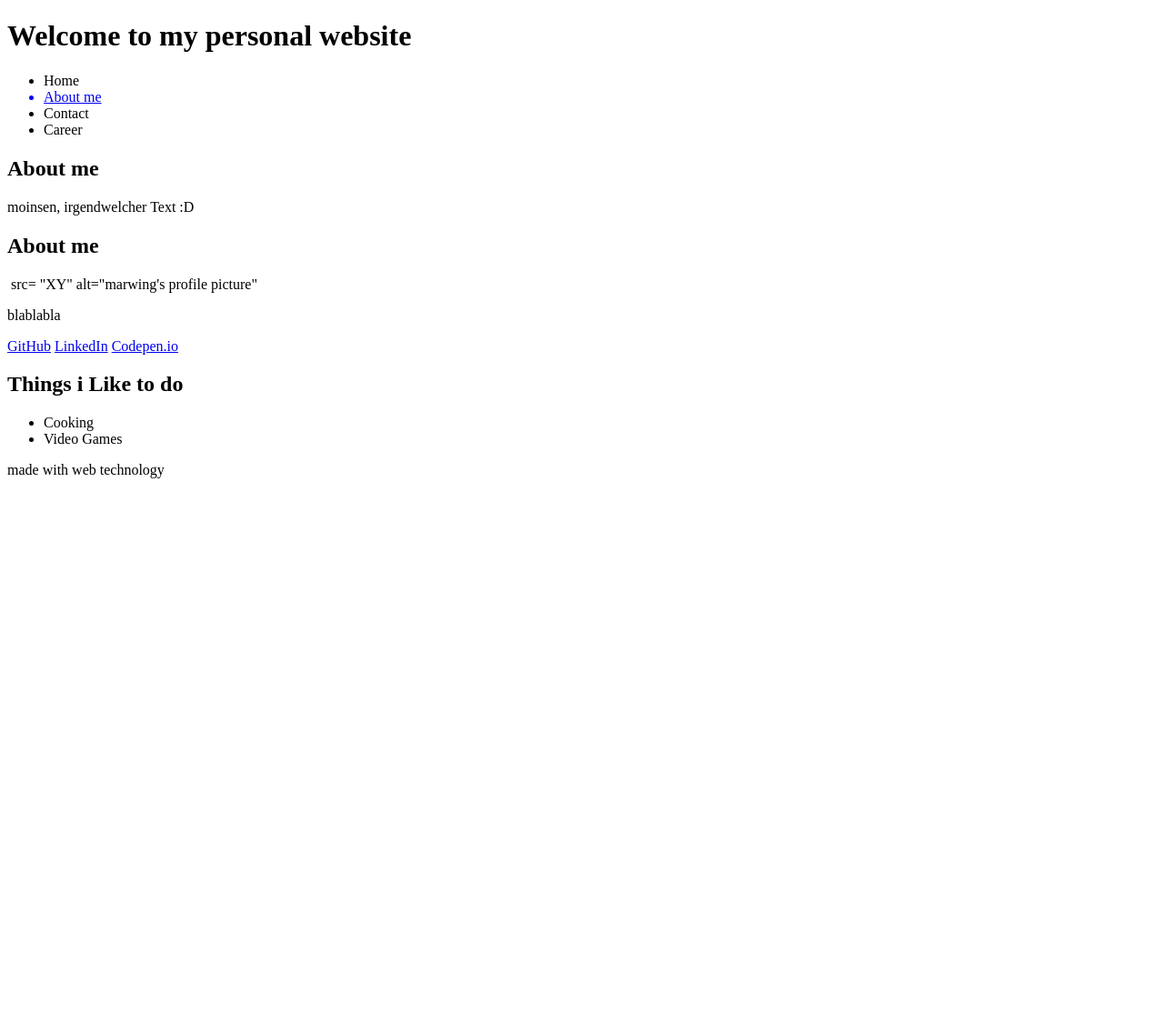
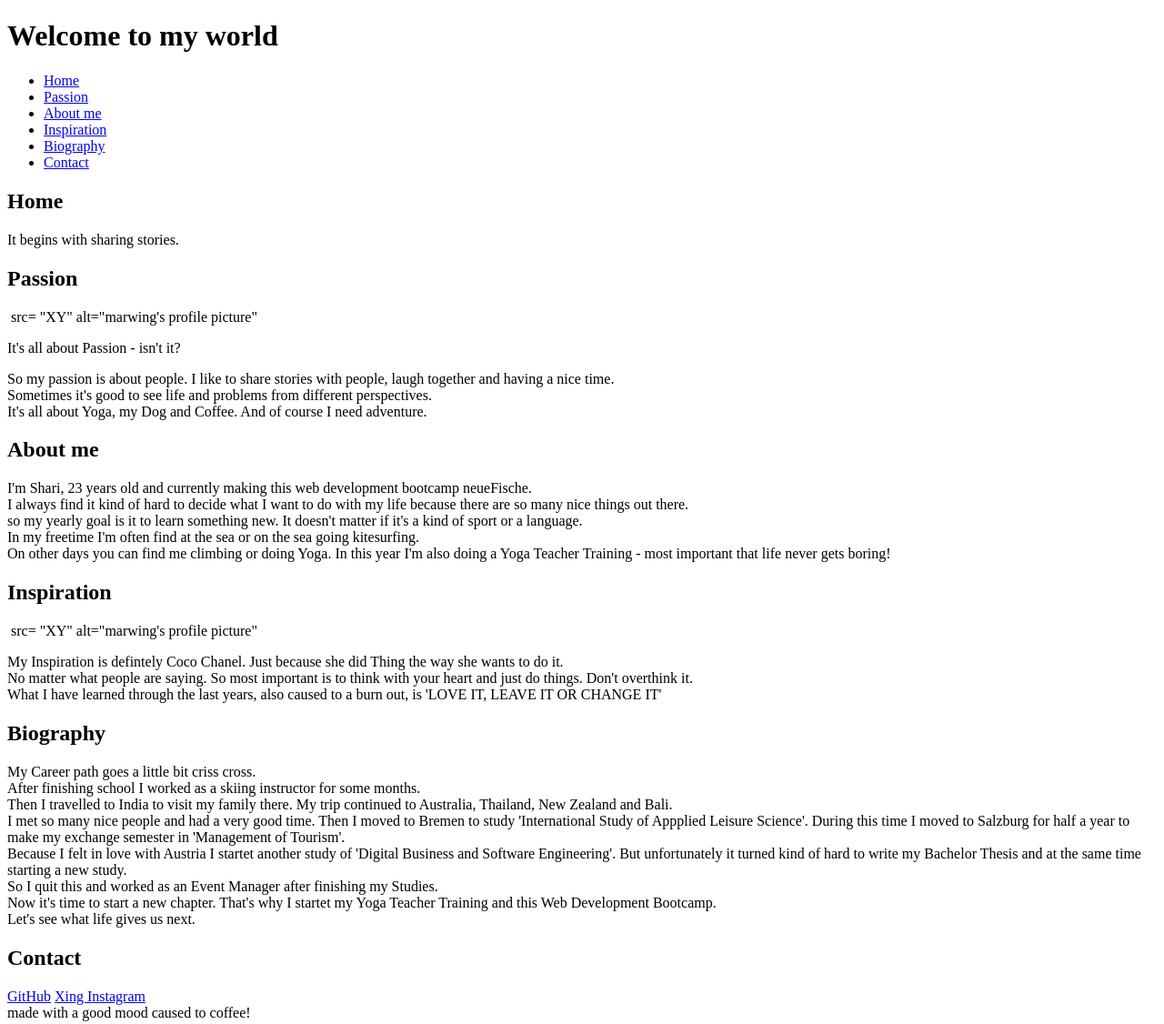
Before and after one commit to Shari-alt/my-first-website, a plain HTML site: page index.html in a window 1280 px wide. Shown: the whole page at 91% size. Before the commit the page ends 800 px from the top, so only its background shows below. Drawn offline with Linux system fonts and the light colour scheme.

Commit message:
Adding Content to my webpage. Picture's still missing.

```diff
--- a/index.html
+++ b/index.html
@@ -2,46 +2,72 @@
 <html>
   <head>
     <meta charset="utf-8" />
-    <title>My personal website</title>
+    <title>Shari</title>
   </head>
   <body>
     <header>
-    <h1>Welcome to my personal website</h1>
+      <h1>Welcome to my world</h1>
       <nav>
         <ul>
-        <li> Home </li>
-        <a href="#about">
-          <li> About me</li>
-        </a>
-        <li> Contact</li>
-        <li> Career </li>
+          <li> <a href= "#Home"> Home </a> </li>
+          <li> <a href= "#Passion"> Passion</a> </li>
+          <li> <a href="#about"> About me  </a> </li>
+          <li> <a href="#Insipration"> Inspiration</a>  </li>
+          <li> <a href="#Biography"> Biography </a>  </li>
+          <li>  <a href="#Contact"> Contact </a></li>
         </ul>
       </nav>
     </header>
   <main>
     <section>
-      <h2> About me </h2>
-      <p> moinsen, irgendwelcher Text :D</p>
+      <h2 id="Home"> Home </h2>
+      <p> It begins with sharing stories. </p>
     </section>
-    <h2 id="about"> About me </h2>
+    <section>
+     <h2 id="Passion"> Passion </h2>
       <img> src= "XY" alt="marwing's profile picture"</img>
-    <p>
-    blablabla
+      <p> It's all about Passion - isn't it? </p>
+      <p> So my passion is about people. I like to share stories with people, laugh together and having a nice time. <br>
+            Sometimes it's good to see life and problems from different perspectives. <br>
+            It's all about Yoga, my Dog and Coffee. And of course I need adventure.
         </p>
     </section>
     <section>
-    <a href="link">GitHub</a>
-    <a href= " "> LinkedIn</a>
-    <a href=" "> Codepen.io</a>
+      <h2 id="about"> About me </h2>
+      <p> I'm Shari, 23 years old and currently making this web development bootcamp neueFische. <br>
+          I always find it kind of hard to decide what I want to do with my life because there are so many nice things out there. <br>
+          so my yearly goal is it to learn something new. It doesn't matter if it's a kind of sport or a language. <br>
+          In my freetime I'm often find at the sea or on the sea going kitesurfing. <br>
+          On other days you can find me climbing or doing Yoga.
+          In this year I'm also doing a Yoga Teacher Training - most important that life never gets boring! </p>
     </section>
     <section>
-    <h2> Things i Like to do</h2>
-       <ul>
-         <li>Cooking</li>
-        <li>Video Games</li>
-       </ul>
+      <h2 id="Inspiration"> Inspiration </h2>
+      <img> src= "XY" alt="marwing's profile picture"</img>
+      <p> My Inspiration is defintely Coco Chanel. Just because she did Thing the way she wants to do it. <br>
+          No matter what people are saying. So most important is to think with your heart and just do things. Don't overthink it. <br>
+          What I have learned through the last years, also caused to a burn out, is 'LOVE IT, LEAVE IT OR CHANGE IT'
+      </p>
+    </section>
+    <section>
+      <h2 id="Biography"> Biography </h2>
+         <p> My Career path goes a little bit criss cross. <br>
+          After finishing school I worked as a skiing instructor for some months. <br>
+        Then I travelled to India to visit my family there. My trip continued to Australia, Thailand, New Zealand and Bali. <br>
+        I met so many nice people and had a very good time.
+        Then I moved to Bremen to study 'International Study of Appplied Leisure Science'. During this time I moved to Salzburg for half a year to make my exchange semester in 'Management of Tourism'. <br>
+        Because I felt in love with Austria I startet another study of 'Digital Business and Software Engineering'. But unfortunately it turned kind of hard to write my Bachelor Thesis and at the same time starting a new study. <br>
+        So I quit this and worked as an Event Manager after finishing my Studies. <br>
+        Now it's time to start a new chapter. That's why I startet my Yoga Teacher Training and this Web Development Bootcamp. <br>
+        Let's see what life gives us next. </p>
+    </section>
+    <section>
+      <h2 id="Contact"> Contact </h2>
+      <a href="https://github.com/Shari-alt">GitHub</a>
+      <a href= "https://www.xing.com/profile/Shari_Nielsen"> Xing </a>
+      <a href="https://www.instagram.com/shari_nlsen/"> Instagram </a>
     </section>
     </main>
-   <footer> made with web technology </footer>
+   <footer> made with a good mood caused to coffee! </footer>
   </body>
 </html>
```
Also changed, not shown: 1 other file. Lines whose indentation alone changed are shown as unchanged.
